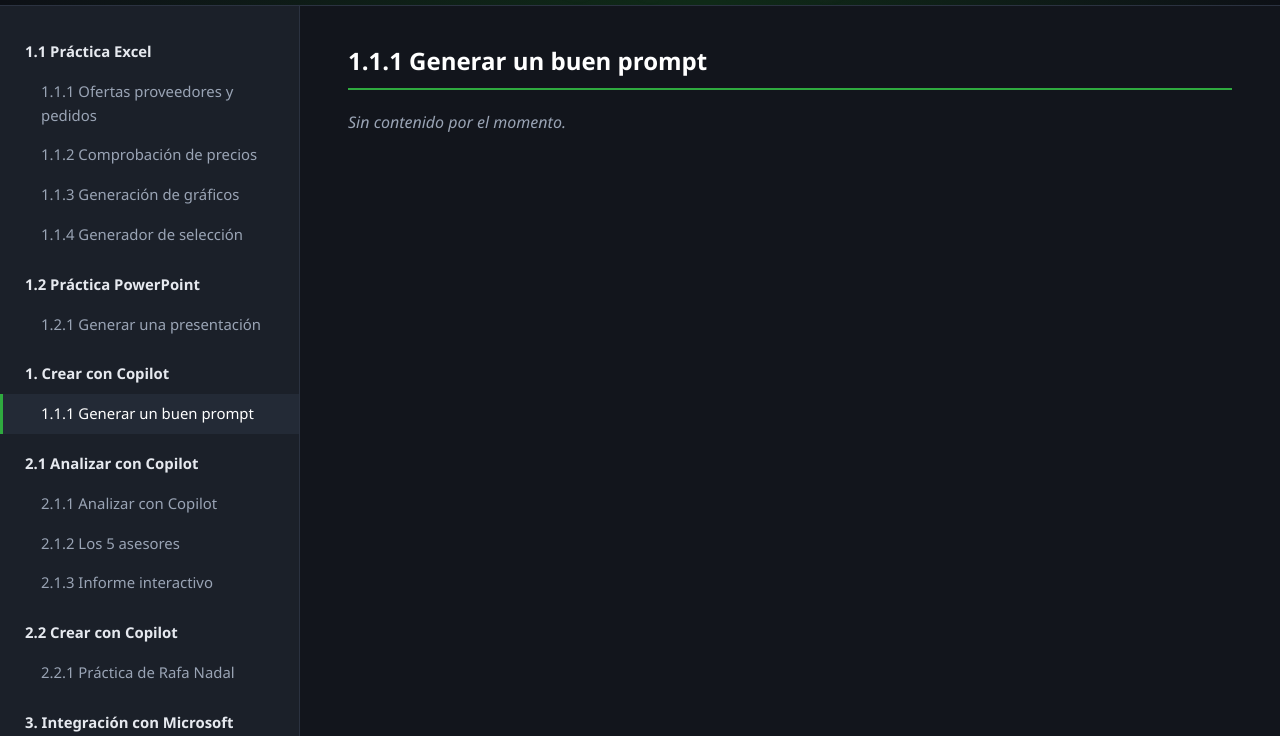
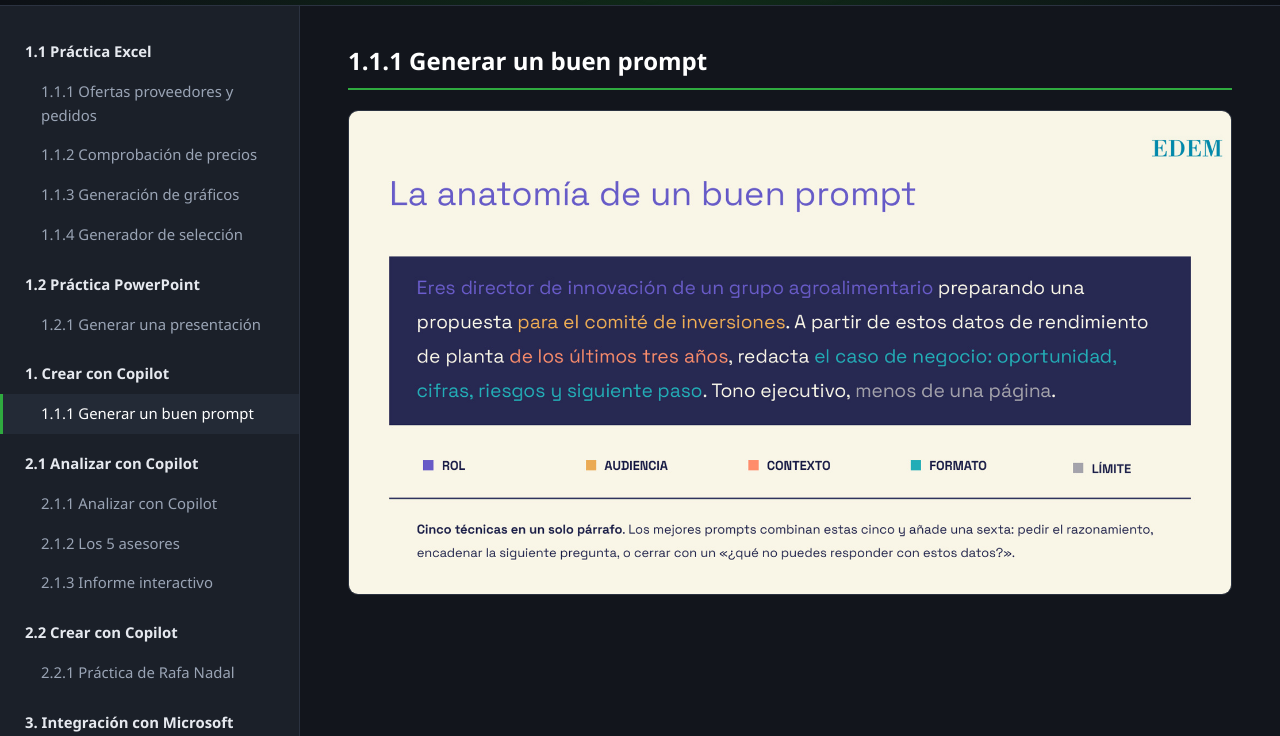
Before and after one commit to DS-CK/practicas-ia, a plain HTML site: page index.html in a window 1280 px wide. Both pictures are taken after a click on the link "1.1.1 Generar un buen prompt". Shown: the part 64-800 px from the top of the page. Drawn offline with Linux system fonts and the light colour scheme.

Commit message:
Imagen en 1.1.1 Generar un buen prompt
Co-authored-by: Copilot App <223556219+Copilot@users.noreply.github.com>

```diff
--- a/index.html
+++ b/index.html
@@ -318,7 +318,7 @@
 
 <section id="s1c-1">
   <h2>1.1.1 Generar un buen prompt</h2>
-  <p class="note">Sin contenido por el momento.</p>
+  <img class="captura" src="anatomia-prompt.png" alt="La anatomía de un buen prompt">
 </section>
 
 <section id="s2-1">
@@ -551,7 +551,7 @@
 
 <section id="s5">
   <h2>1. Automatización / Skills y agentes</h2>
-  <p class="note">Sin contenido por el momento.</p>
+  <img class="captura" src="anatomia-prompt.png" alt="La anatomía de un buen prompt">
 </section>
 
 </main>
```
Also changed, not shown: anatomia-prompt.png (added).
